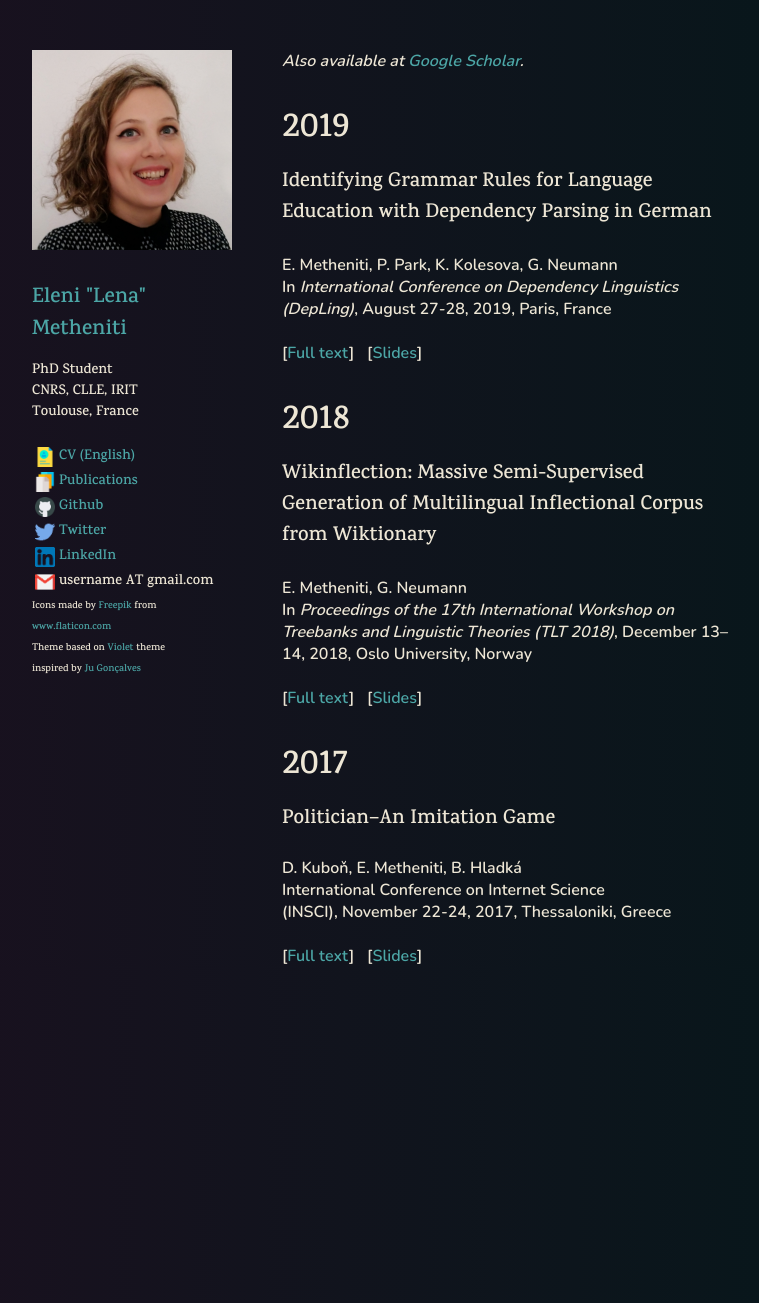
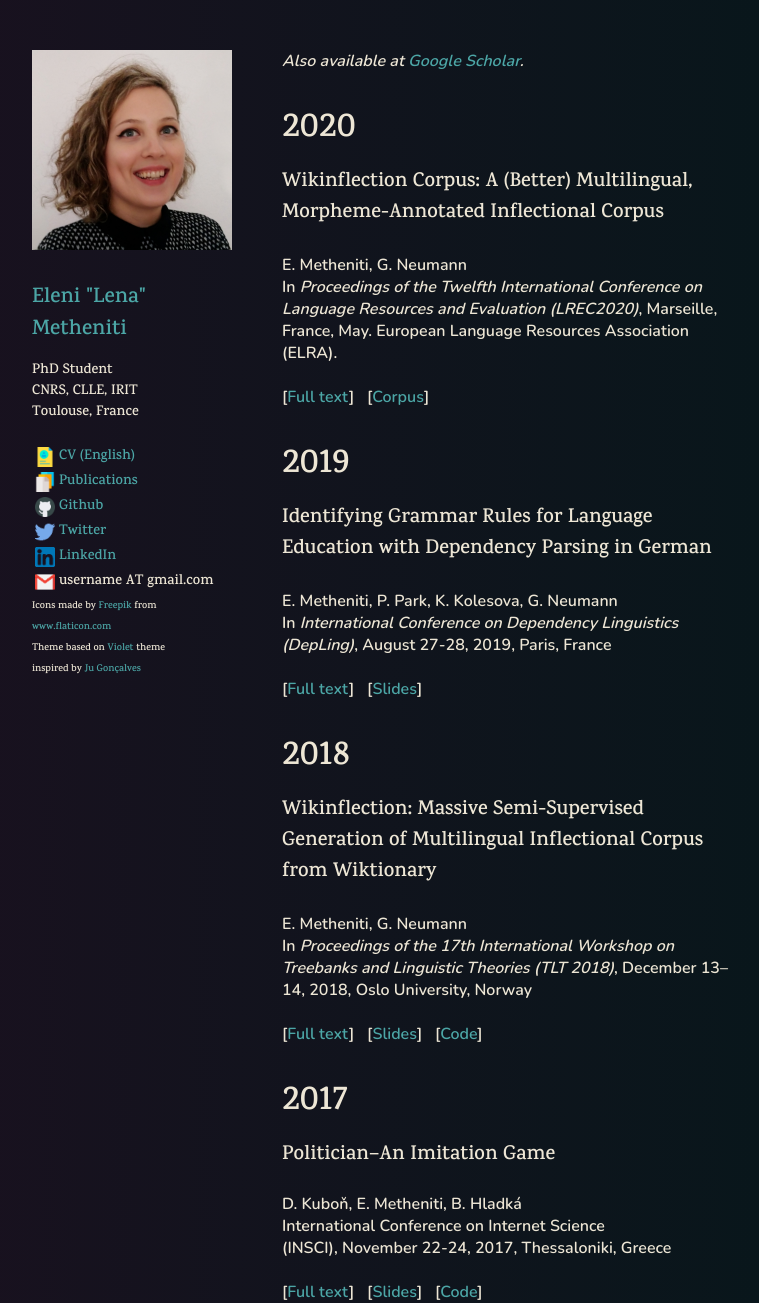
Before and after one commit to lenakmeth/lenakmeth.github.io, a Jekyll site: the page built from publications.html, in a window 1280 px wide. Shown: the whole page, without its empty margins (68-827 px from the left). Built offline with Jekyll 4.4.1, drawn with Linux system fonts in a browser that asks for light colours.

Commit message:
Upd publications 2020

```diff
--- a/publications.html
+++ b/publications.html
@@ -64,6 +64,12 @@ layout: default
 <div style="font-family: 'Nunito', sans-serif; font-size:16px"><em>Also available at <a href="https://scholar.google.com/citations?user=atTlou4AAAAJ&hl=en">Google Scholar</a>.</em></div>
 </p>
 
+<div style="font-family: 'Karma', serif; font-size:24px"><h1>2020</h1></div>
+
+<ul>
+    <li><div style="font-family: 'Karma', serif; font-size:20px">Wikinflection Corpus: A (Better) Multilingual, Morpheme-Annotated Inflectional Corpus</div><br/>
+    <div style="font-family: 'Nunito', sans-serif; font-size:16px"><strong>E. Metheniti, G. Neumann</strong><br />In <em>Proceedings of the Twelfth International Conference on Language Resources and Evaluation (LREC2020)</em>, Marseille, France, May. European Language Resources Association (ELRA). <br /><br />[<a href="https://www.aclweb.org/anthology/2020.lrec-1.480">Full text</a>] &nbsp; [<a href="https://github.com/lenakmeth/Wikinflection-Corpus" target="_blank" rel="noopener">Corpus</a>]</div></li>
+</ul>
 
 <div style="font-family: 'Karma', serif; font-size:24px"><h1>2019</h1></div>
 
@@ -76,14 +82,14 @@ layout: default
 
 <ul>
     <li><div style="font-family: 'Karma', serif; font-size:20px">Wikinflection: Massive Semi-Supervised Generation of Multilingual Inflectional Corpus from Wiktionary</div><br/>
-    <div style="font-family: 'Nunito', sans-serif; font-size:16px"><strong>E. Metheniti, G. Neumann</strong><br />In <em>Proceedings of the 17th International Workshop on Treebanks and Linguistic Theories (TLT 2018)</em>, December 13&ndash;14, 2018, Oslo University, Norway<br /><br />[<a href="http://www.ep.liu.se/ecp/article.asp?issue=155&amp;article=014&amp;volume=">Full text</a>] &nbsp; [<a href="assets/slides/wikinflection.pdf" target="_blank" rel="noopener">Slides</a>]</div></li>
+    <div style="font-family: 'Nunito', sans-serif; font-size:16px"><strong>E. Metheniti, G. Neumann</strong><br />In <em>Proceedings of the 17th International Workshop on Treebanks and Linguistic Theories (TLT 2018)</em>, December 13&ndash;14, 2018, Oslo University, Norway<br /><br />[<a href="http://www.ep.liu.se/ecp/article.asp?issue=155&amp;article=014&amp;volume=">Full text</a>] &nbsp; [<a href="assets/slides/wikinflection.pdf" target="_blank" rel="noopener">Slides</a>] &nbsp; [<a href="https://github.com/lenakmeth/Wikinflection" target="_blank" rel="noopener">Code</a>]</div></li>
 </ul>
 
 <div style="font-family: 'Karma', serif; font-size:24px"><h1>2017</h1></div>
 
 <ul>
     <li><div style="font-family: 'Karma', serif; font-size:20px">Politician&ndash;An Imitation Game</div>
-    <div style="font-family: 'Nunito', sans-serif; font-size:16px"><br /><strong>D. Kuboň, E. Metheniti, B. Hladk&aacute;</strong><br />International Conference on Internet Science (INSCI),&nbsp;November 22-24, 2017, Thessaloniki, Greece<br /><br />[<a href="https://link.springer.com/chapter/10.1007/978-3-319-77547-0_15">Full text</a>] &nbsp; [<a href="assets/slides/imitation_game.pdf" target="_blank" rel="noopener">Slides</a>]</div></li>
+    <div style="font-family: 'Nunito', sans-serif; font-size:16px"><br /><strong>D. Kuboň, E. Metheniti, B. Hladk&aacute;</strong><br />International Conference on Internet Science (INSCI),&nbsp;November 22-24, 2017, Thessaloniki, Greece<br /><br />[<a href="https://link.springer.com/chapter/10.1007/978-3-319-77547-0_15">Full text</a>] &nbsp; [<a href="assets/slides/imitation_game.pdf" target="_blank" rel="noopener">Slides</a>] &nbsp; [<a href="https://github.com/Hekit/chatbots" target="_blank" rel="noopener">Code</a>]</div></li>
 </ul>
 
 </section>
```
